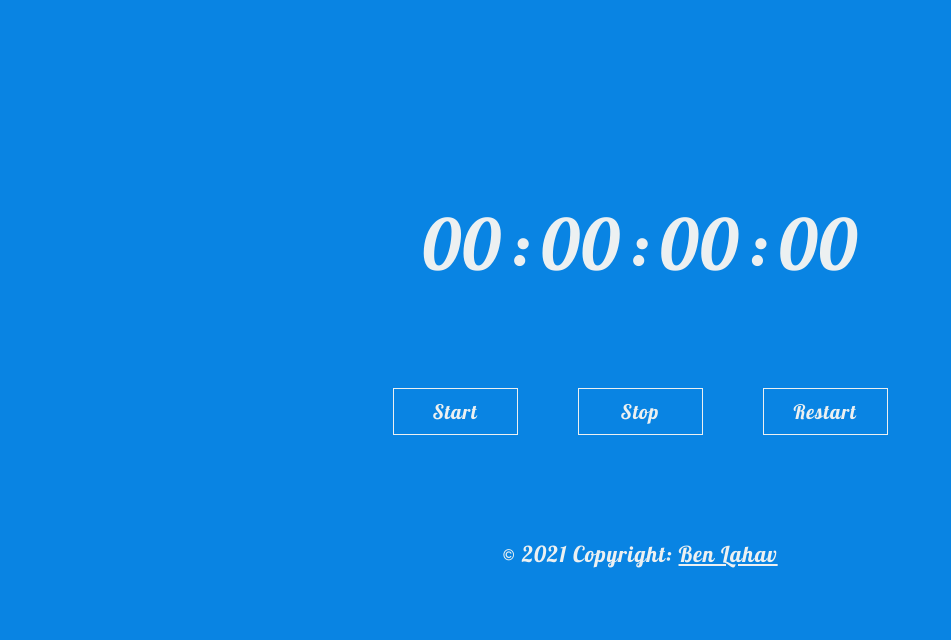
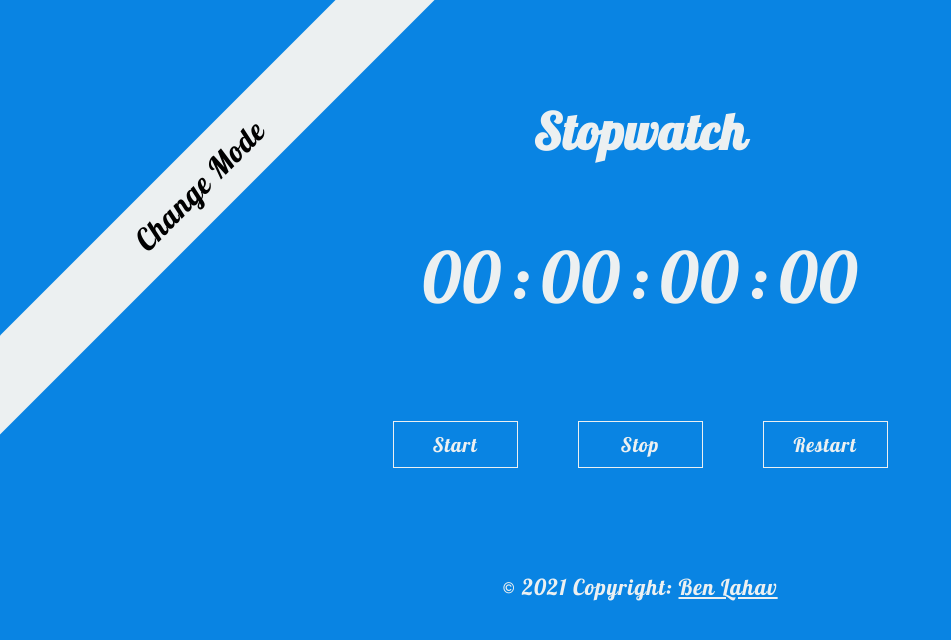
Before and after one commit to putskan/TStopClock, a Flask app: page / in a window 1280 px wide. Shown: the top 640 px of the page, without its empty margins (0-951 px from the left). Run offline with Flask 2, Linux system fonts and the light colour scheme.

Commit message:
Init change mode button

```diff
--- a/public/static/css/stylesheet.css
+++ b/public/static/css/stylesheet.css
@@ -17,15 +17,25 @@ body {
 	background-color: #0984e3;
 }
 
-#stopwatch-wrapper, #buttons-wrapper, footer {
+#main-wrapper {
+	position: relative;
+}
+
+#title, #stopwatch-wrapper, #buttons-wrapper, footer {
 	display: flex;
 	justify-content: center;
 	align-items: center;
 }
 
+#title {
+	padding-top: 100px;
+	font-size: 50px;
+}
+
 #stopwatch-wrapper {
 	list-style-type: none;
-	margin: 200px 0 70px 0;
+	/*margin: 200px 0 70px 0;*/
+	margin: 70px 0;
 }
 
 #stopwatch-wrapper * {
@@ -60,6 +70,19 @@ body {
   opacity: 0.6;
 }
 
+#change-mode-banner {
+	position: absolute;
+	top: 150px;
+	left: -150px;
+	transform: rotate(-45deg);
+	width: 700px;
+	height: 70px;
+	line-height: 70px;
+	background-color: #ecf0f1;
+	font-size: 30px;
+	text-align: center;
+	cursor: pointer
+}
 
 
 footer {
--- a/public/templates/index.html
+++ b/public/templates/index.html
@@ -16,6 +16,7 @@
 		</header>
 
 		<div id="main-wrapper">
+			<h1 id="title" class="white">Stopwatch</h1>
 			<ul id="stopwatch-wrapper">
 				<li id="hours" class="white">00
 				</li>
@@ -37,6 +38,10 @@
 				<button id="stop">Stop</button>
 				<button id="restart">Restart</button>
 			</div>
+
+			<div id="change-mode-banner">
+				Change Mode
+			</div>
 		</div>
 
 		<footer class="">
```
